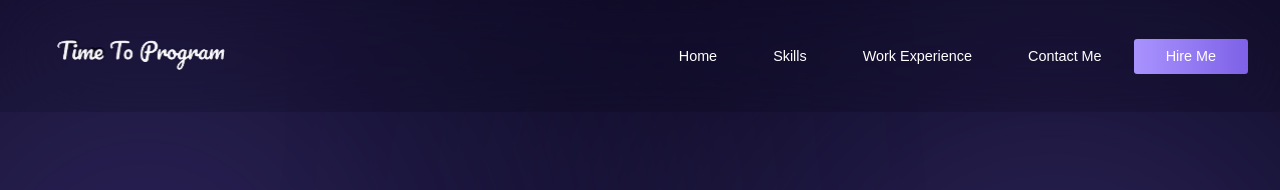
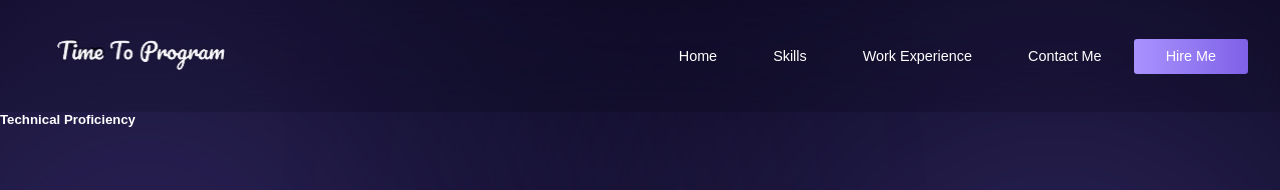
Before and after one commit to M-M-Mustafa/Portfolio-Mustafa, a React (Vite) app: page / in a window 1280 px wide. Shown: the top 190 px of the page. Built offline with nearby package versions, Linux system fonts and the light colour scheme.

Commit message:
MAde skill card and skills section

```diff
--- a/src/App.jsx
+++ b/src/App.jsx
@@ -2,6 +2,7 @@ import React from 'react'
 import Navbar from './Components/Navbar'
 import Hero from './Components/Hero/Hero'
 import './App.css'
+import Skills from './Components/Skills/Skills'
 
 const App = () => {
   return (
@@ -9,6 +10,7 @@ const App = () => {
     <Navbar/>
     <div className='container'>
       <Hero/>
+      <Skills/>
     </div>
     </>
   )
--- a/src/Components/MobileNavbar/MobileNav.css
+++ b/src/Components/MobileNavbar/MobileNav.css
@@ -10,7 +10,7 @@
     opacity: 0;
     box-shadow: 0px 29px 80px rgba(0,0,0,0.3);
     transition: all 0.3s ease;
-    transform: translateX(-100vh);
+    transform: translateX(-100vw);
 }
 
 .mobile-menu-container{
--- a/src/Components/MobileNavbar/MobileNav.jsx
+++ b/src/Components/MobileNavbar/MobileNav.jsx
@@ -13,8 +13,14 @@ const MobileNav = ({isOpen, toggleMenu}) => {
                  <ul>
                     <li>
                         <a className='menu-item' href="#home">Home</a>
+                    </li>
+                    <li>
                         <a className='menu-item' href="#skills">Skills</a>
-                        <a className='menu-item' href="#projects">Work Experience </a>
+                    </li>
+                    <li>
+                        <a className='menu-item' href="#projects">Work Experience</a>
+                    </li>
+                    <li>
                         <a className='menu-item' href="#contact">Contact Me</a>
                     </li>
 
--- a/src/Components/Navbar.jsx
+++ b/src/Components/Navbar.jsx
@@ -7,7 +7,7 @@ const Navbar = () => {
 
      const toggleMenu = () => {
          setOpenMenu(!openMenu);
-     }
+     };
 
   return (
     <>
--- /dev/null
+++ b/src/Components/Skills/Skills.jsx
@@ -0,0 +1,20 @@
+import React from 'react'
+import "./Skills.css"
+
+const Skills = () => {
+  return (
+    <section className='skills-container'>
+        <h5>Technical Proficiency </h5>
+        <div className='skills-content'>
+             <div className="skills">
+
+             </div>
+             <div className="skills-info">
+
+             </div>
+        </div>
+    </section>
+  )
+}
+
+export default Skills
```
Also changed, not shown: src/Components/Skills/Skills.css (added).
